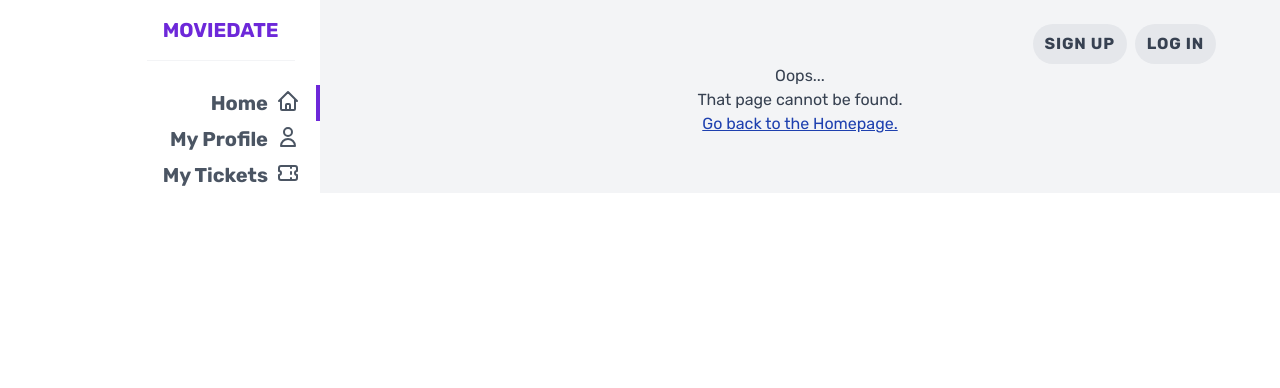
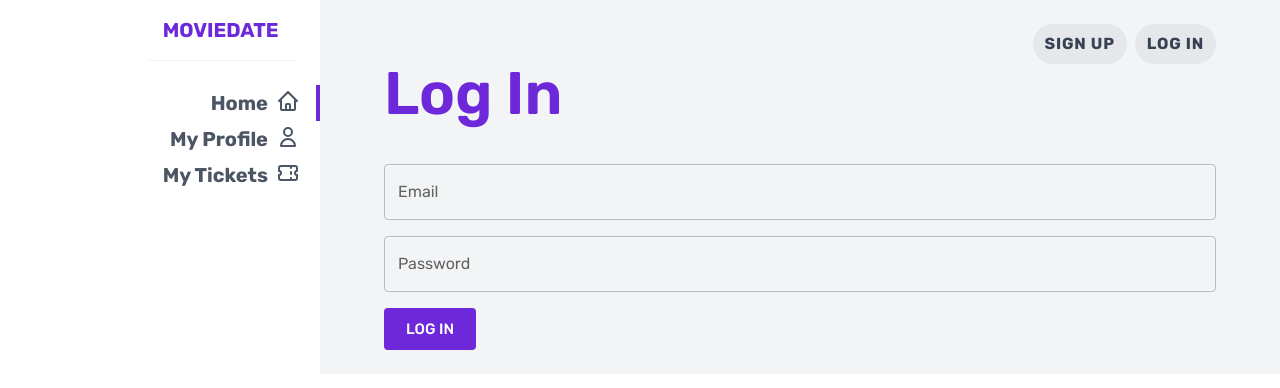
Before and after one commit to ivanesmantovich/theater-app, a Next.js app: page /login in a window 1280 px wide. Before the commit this address had no page. Shown: the top 388 px of the page. Built offline with nearby package versions, Linux system fonts and the light colour scheme.

Commit message:
Added user creation and login form

```diff
--- a/components/LogInForm.tsx
+++ b/components/LogInForm.tsx
@@ -0,0 +1,112 @@
+import React from 'react';
+import { Formik, Form, Field, useField, FieldAttributes } from 'formik';
+import * as Yup from 'yup';
+import Button from '@mui/material/Button';
+import { TextField } from '@mui/material';
+import Grid from '@mui/material/Grid';
+import FormControlLabel from '@mui/material/FormControlLabel';
+import Radio from '@mui/material/Radio';
+
+type MyRadioProps = { label: string } & FieldAttributes<{}>; // FieldAttributes для того чтобы передавать пропы в кастомный компонент
+
+const MyRadio: React.FC<MyRadioProps> = ({ label, ...props }) => {
+  const [field, meta] = useField(props);
+
+  return (
+    <FormControlLabel {...field} control={<Radio />} label={label} /> // {...field} вставит value={field.value} onChange={field.onChange} и все остальные параметры принадлежащие field
+  );
+};
+
+const MyTextField: React.FC<FieldAttributes<{}>> = ({
+  placeholder,
+  ...props
+}) => {
+  const [field, meta] = useField<{}>(props);
+  const errorText = meta.error && meta.touched ? meta.error : '';
+
+  return (
+    <TextField
+      variant="outlined"
+      fullWidth
+      label={placeholder}
+      {...field}
+      helperText={errorText}
+      error={!!errorText}
+      type={props.type}
+    />
+  );
+};
+
+type logInFormType = {};
+
+export const LogInForm = ({}: logInFormType) => {
+  // Validation
+  const validationSchema = Yup.object({
+    email: Yup.string().email('Email is invalid').required('Required'),
+    password: Yup.string()
+      .min(6, 'Password must be at least 6 characters')
+      .required('Required'),
+  });
+  // Validation
+
+  return (
+    <>
+      <header>
+        <h2 className={'text-6xl text-purple-700 font-semibold'}>Log In</h2>
+      </header>
+
+      <div className={'mt-10'}>
+        <Formik
+          initialValues={{
+            email: '',
+            password: '',
+          }}
+          onSubmit={(data, { setSubmitting }) => {
+            // Вызывается на сабмите формы, в data содержатся поля на момент сабмита
+            setSubmitting(true);
+            // Делаю async вызов/реквест
+            // ...
+            // Делаю async вызов/реквест
+            setSubmitting(false);
+            console.log('submit:', data);
+          }}
+          validationSchema={validationSchema}
+        >
+          {(
+            { values, isSubmitting } // В values передается обьект с текущим состояним формы
+          ) => (
+            <Form>
+              <Grid container spacing={2}>
+                <Grid item xs={12}>
+                  <MyTextField placeholder="Email" name="email" />
+                </Grid>
+                <Grid item xs={12}>
+                  <MyTextField
+                    placeholder="Password"
+                    name="password"
+                    type="password"
+                  />
+                </Grid>
+                <Grid item xs={12}>
+                  <Button
+                    variant="contained"
+                    disableElevation
+                    size="large"
+                    type="submit"
+                  >
+                    Log In
+                  </Button>
+                </Grid>
+              </Grid>
+              {/*Показывать текущее содержание полей*/}
+              {/*<pre>{JSON.stringify(values, null, 2)}</pre>*/}
+              {/*Показывать текущее содержание полей*/}
+            </Form>
+          )}
+        </Formik>
+      </div>
+    </>
+  );
+};
+
+export default LogInForm;
--- a/components/NavSignUpLogIn.tsx
+++ b/components/NavSignUpLogIn.tsx
@@ -9,9 +9,9 @@ export const LogSign = ({}: LogSignType) => {
       <Link href="/signup">
         <span className={'button transition-colors'}>Sign up</span>
       </Link>
-      <a className={'button ml-2 transition-colors'} href="#">
-        Log in
-      </a>
+      <Link href="/login">
+        <span className={'button ml-2 transition-colors'}>Log In</span>
+      </Link>
     </div>
   );
 };
--- a/components/SignUpForm.tsx
+++ b/components/SignUpForm.tsx
@@ -6,6 +6,10 @@ import { TextField } from '@mui/material';
 import Grid from '@mui/material/Grid';
 import FormControlLabel from '@mui/material/FormControlLabel';
 import Radio from '@mui/material/Radio';
+import { Prisma } from '.prisma/client';
+import axios from 'axios';
+import { fetcher } from '../utils/fetcher';
+// import { useQuery, useMutation, QueryCache } from 'react-query';
 
 type MyRadioProps = { label: string } & FieldAttributes<{}>; // FieldAttributes для того чтобы передавать пропы в кастомный компонент
 
@@ -39,6 +43,16 @@ const MyTextField: React.FC<FieldAttributes<{}>> = ({
 
 type signUpFormType = {};
 
+interface SignUpFormValues {
+  firstName: string;
+  lastName: string;
+  email: string;
+  password: string;
+  confirmPassword: string;
+  age?: number;
+  gender?: 'm' | 'f' | 'o';
+}
+
 export const SignUpForm = ({}: signUpFormType) => {
   // Validation
   const validationSchema = Yup.object({
@@ -62,6 +76,13 @@ export const SignUpForm = ({}: signUpFormType) => {
   });
   // Validation
 
+  const initialValues: SignUpFormValues = {
+    email: '',
+    firstName: '',
+    lastName: '',
+    password: '',
+    confirmPassword: '',
+  };
   return (
     <>
       <header>
@@ -70,19 +91,20 @@ export const SignUpForm = ({}: signUpFormType) => {
 
       <div className={'mt-10'}>
         <Formik
-          initialValues={{
-            email: '',
-            firstName: '',
-            lastName: '',
-            password: '',
-            gender: '',
-            age: '',
-          }}
-          onSubmit={(data, { setSubmitting }) => {
+          initialValues={initialValues}
+          onSubmit={async (data, { setSubmitting }) => {
             // Вызывается на сабмите формы, в data содержатся поля на момент сабмита
             setSubmitting(true);
             // Делаю async вызов/реквест
-            // ...
+            const userData: Prisma.UserCreateInput = {
+              firstName: data.firstName,
+              lastName: data.lastName,
+              email: data.email,
+              password: data.password,
+              age: data.age,
+              gender: data.gender,
+            };
+            await fetcher('/api/create', { user: userData });
             // Делаю async вызов/реквест
             setSubmitting(false);
             console.log('submit:', data);
@@ -154,11 +176,13 @@ export const SignUpForm = ({}: signUpFormType) => {
                     size="large"
                     type="submit"
                   >
-                    Submit
+                    Sign Up
                   </Button>
                 </Grid>
               </Grid>
-              <pre>{JSON.stringify(values, null, 2)}</pre>
+              {/*Показывать текущее содержание полей*/}
+              {/*<pre>{JSON.stringify(values, null, 2)}</pre>*/}
+              {/*Показывать текущее содержание полей*/}
             </Form>
           )}
         </Formik>
--- a/pages/api/create.ts
+++ b/pages/api/create.ts
@@ -2,11 +2,16 @@ import { NextApiRequest, NextApiResponse } from 'next';
 import { PrismaClient } from '@prisma/client';
 
 export default async function (req: NextApiRequest, res: NextApiResponse) {
+  // if (req.method !== 'POST') {
+  //   res.status(405).send({ message: 'Only POST requests allowed' });
+  //   return;
+  // }
   console.log(req.body);
   const prisma = new PrismaClient({ log: ['query'] });
 
   try {
     const { user: userData } = req.body;
+    // const { user: userData } = body;
     const user = await prisma.user.create({
       data: {
         firstName: userData.firstName,
@@ -21,6 +26,7 @@ export default async function (req: NextApiRequest, res: NextApiResponse) {
     res.status(201);
     res.json({ user });
   } catch (e) {
+    console.error(e);
     res.status(500);
     res.json({ error: 'Sorry, unable to create' });
   } finally {
--- /dev/null
+++ b/pages/api/index.ts
@@ -0,0 +1,18 @@
+import { NextApiRequest, NextApiResponse } from 'next';
+import { PrismaClient } from '@prisma/client';
+
+export default async function (req: NextApiRequest, res: NextApiResponse) {
+  console.log(req.body);
+  const prisma = new PrismaClient({ log: ['query'] });
+
+  try {
+    const users = await prisma.user.findMany();
+    res.status(200);
+    res.json({ users });
+  } catch (e) {
+    res.status(500);
+    res.json({ error: 'Unable to fetch users' });
+  } finally {
+    prisma.$disconnect();
+  }
+}
--- /dev/null
+++ b/pages/login.tsx
@@ -0,0 +1,19 @@
+import React from 'react';
+import Head from 'next/head';
+import LogInForm from '../components/LogInForm';
+
+type signUpType = {};
+
+export const SignUp = ({}: signUpType) => {
+  return (
+    <>
+      <Head>
+        <title>Theater App | Log In</title>
+        <link rel="icon" href="/favicon.ico" />
+      </Head>
+      <LogInForm />
+    </>
+  );
+};
+
+export default SignUp;
--- /dev/null
+++ b/utils/fetcher.tsx
@@ -0,0 +1,11 @@
+export const fetcher = (url, data) =>
+  fetch(window.location.origin + url, {
+    method: data ? 'POST' : 'GET',
+    credentials: 'include',
+    headers: {
+      'Content-Type': 'application/json',
+    },
+    body: JSON.stringify(data),
+  }).then((r) => {
+    return r.json();
+  });
```
